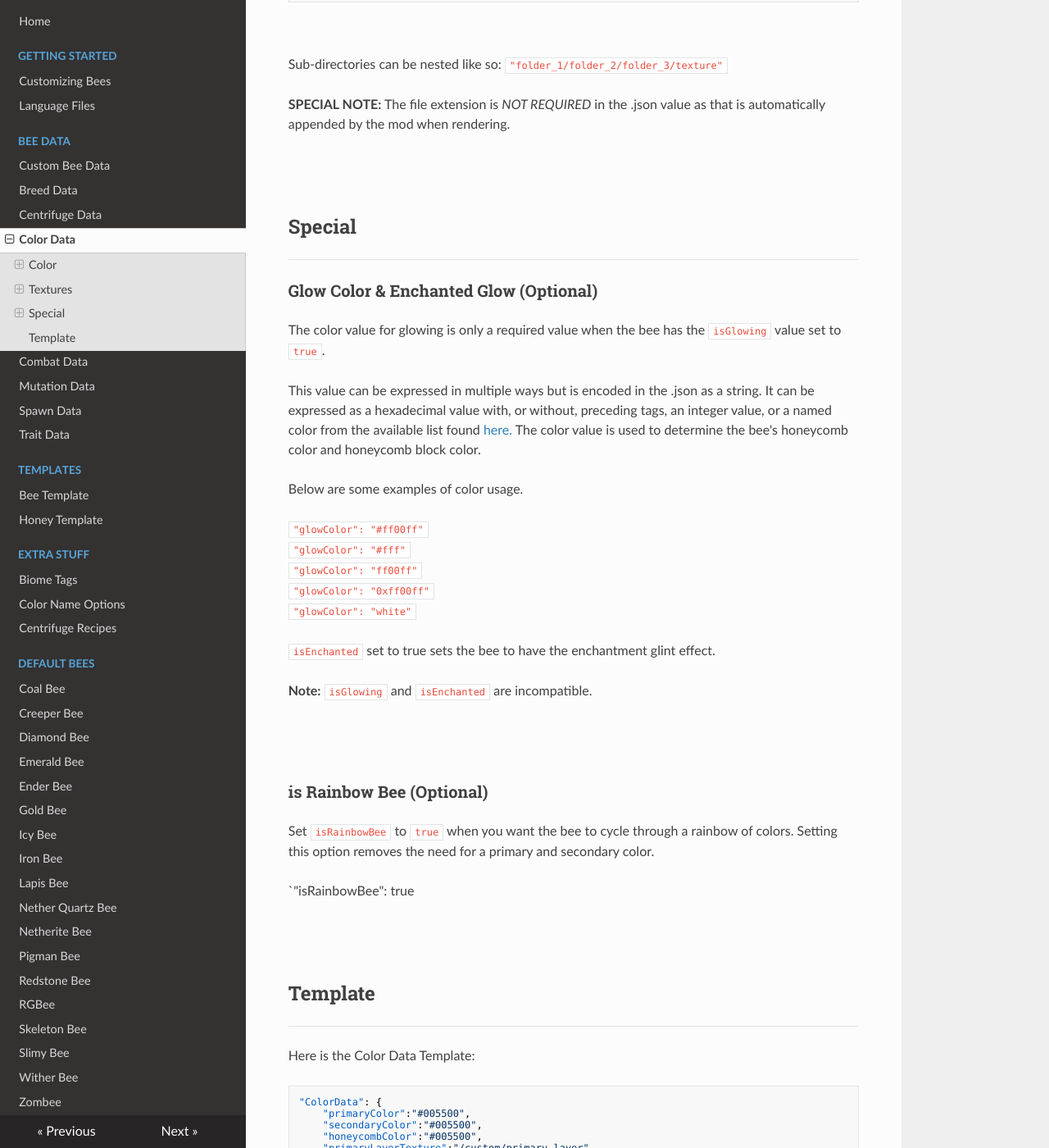
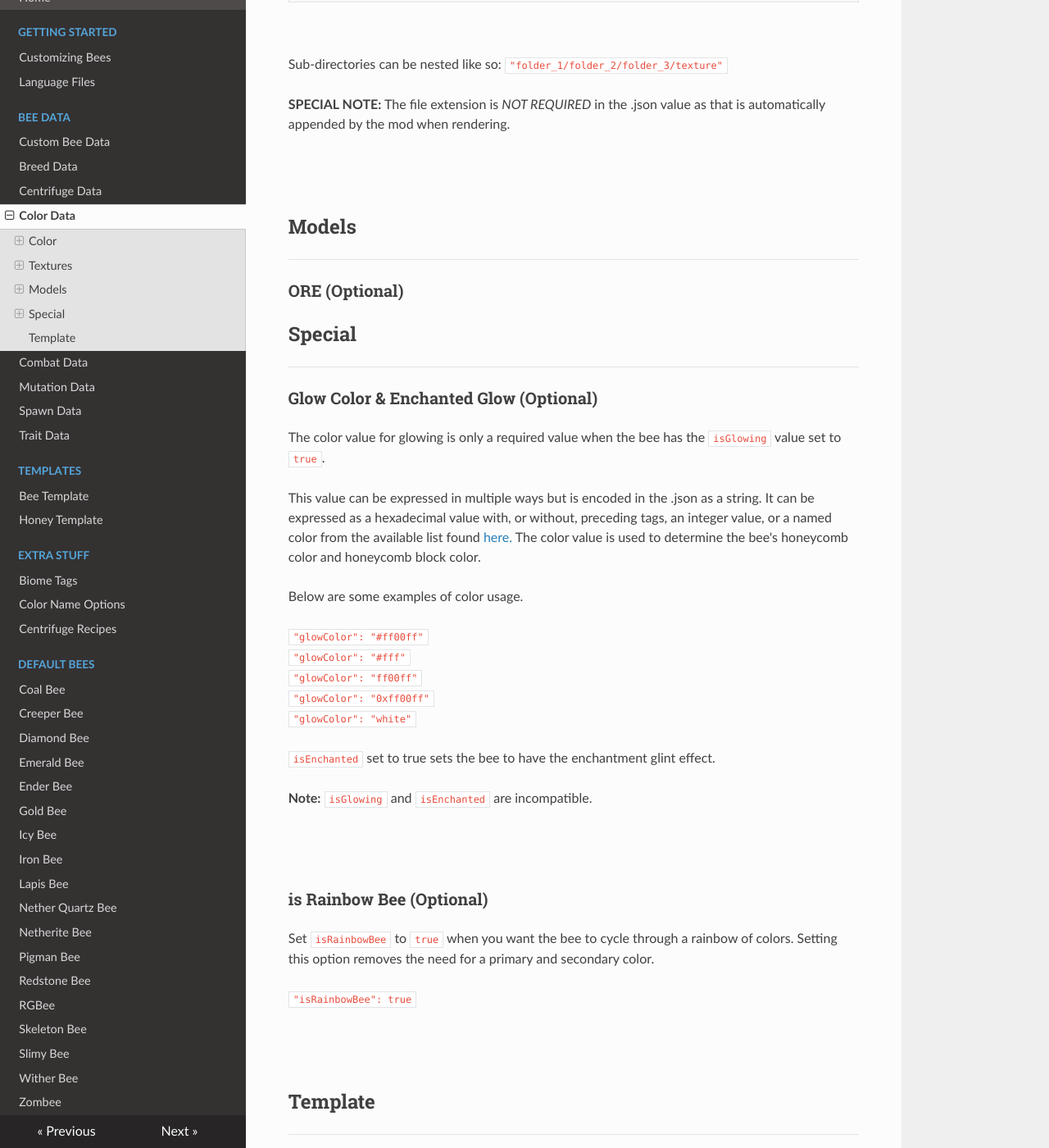
Before and after one commit to Team-Resourceful/ResourcefulBeesDocs, an MkDocs documentation site: the page built from docs/bee_data/color_data.md, in a window 1280 px wide and 1400 px high, scrolled down 2150 px. Shown: the whole window at 82% size. Built offline with MkDocs 1.6.1, drawn with Linux system fonts in a browser that asks for light colours; nearby versions of some CDN libraries.

Commit message:
docs/bee_data/color_data.md updated from https://stackedit.io/

```diff
--- a/docs/bee_data/color_data.md
+++ b/docs/bee_data/color_data.md
@@ -74,6 +74,13 @@ Sub-directories can be nested like so: `"folder_1/folder_2/folder_3/texture"`
 <br>
 <br>
 
+## **Models**
+***
+
+### **ORE** (Optional)
+
+
+
 ## **Special**
 ***
 
@@ -102,7 +109,7 @@ Below are some examples of color usage.
 
 Set `isRainbowBee` to `true` when you want the bee to cycle through a rainbow of colors. Setting this option removes the need for a primary and secondary color.
 
-`"isRainbowBee": true
+`"isRainbowBee": true`<br>
 
 <br>
 <br>
```
Also changed, not shown: other parts of docs/bee_data/color_data.md (+1 -1 lines).
